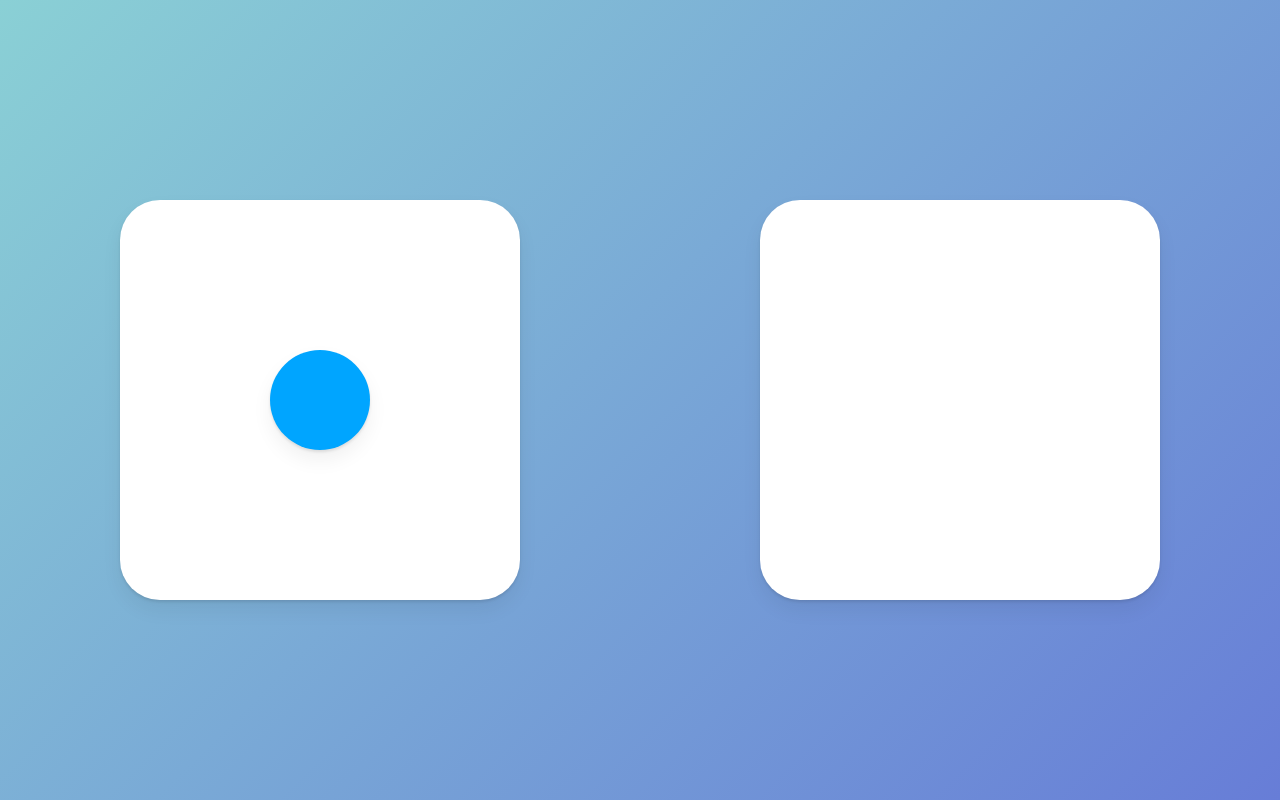
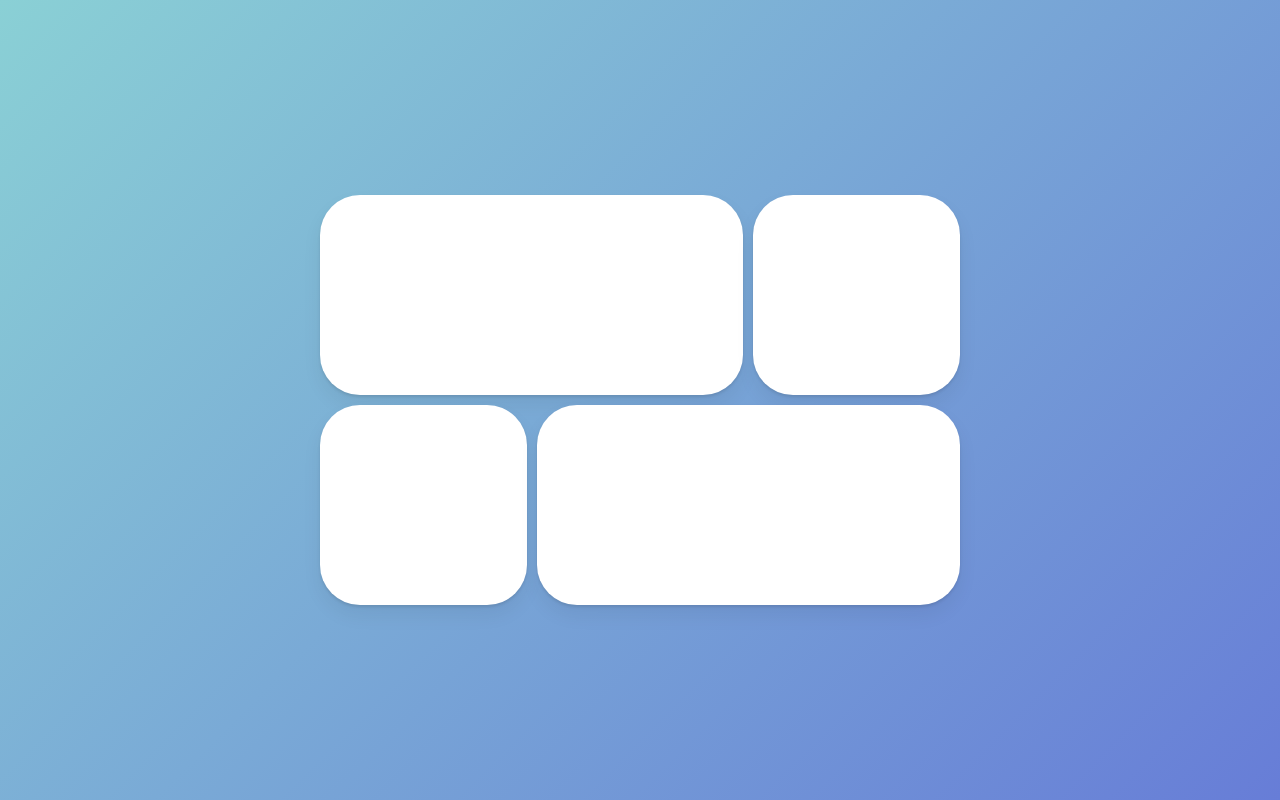
Before and after one commit to sadpu111/react-animation, a React (Create React App) app: page / in a window 1280 px wide. Built offline with nearby package versions, Linux system fonts and the light colour scheme.

Commit message:
animation example 1

```diff
--- a/src/App.tsx
+++ b/src/App.tsx
@@ -1,8 +1,8 @@
-import { motion } from "framer-motion";
+import { AnimatePresence, motion } from "framer-motion";
 import { useState } from "react";
 import styled from "styled-components";
 
-const Wrapper = styled(motion.div)`
+const Wrapper = styled.div`
   height: 100vh;
   width: 100vw;
   display: flex;
@@ -10,40 +10,61 @@
   align-items: center;
 `;
 
+const Grid = styled.div`
+  display: grid;
+  grid-template-columns: repeat(3, 1fr);
+  width: 50vw;
+  gap: 10px;
+  div:first-child,
+  div:last-child {
+    grid-column: span 2;
+  }
+`;
+
 const Box = styled(motion.div)`
-  width: 400px;
-  height: 400px;
   background-color: rgba(255, 255, 255, 1);
   border-radius: 40px;
+  height: 200px;
+  box-shadow: 0 2px 3px rgba(0, 0, 0, 0.1), 0 10px 20px rgba(0, 0, 0, 0.06);
+`;
+
+const Overlay = styled(motion.div)`
+  width: 100%;
+  height: 100%;
+  position: absolute;
   display: flex;
   justify-content: center;
   align-items: center;
-  box-shadow: 0 2px 3px rgba(0, 0, 0, 0.1), 0 10px 20px rgba(0, 0, 0, 0.06);
 `;
 
-const Circle = styled(motion.div)`
-  background-color: #00a5ff;
-  height: 100px;
-  width: 100px;
-  box-shadow: 0 2px 3px rgba(0, 0, 0, 0.1), 0 10px 20px rgba(0, 0, 0, 0.06);
-`;
-
+const overlay = {
+  hidden: { backgroundColor: "rgba(0, 0, 0, 0)" },
+  visible: { backgroundColor: "rgba(0, 0, 0, 0.5)" },
+  exit: { backgroundColor: "rgba(0, 0, 0, 0)" },
+};
 
 function App() {
-  const [clicked, setClicked] = useState(false);
-  const toggleClicked = () => setClicked((prev) => !prev);
+  const [id, setId] = useState<null | string>(null);
   return (
-    <Wrapper onClick={toggleClicked}>
-      <Box>
-        {!clicked ? (
-          <Circle layoutId="circle" style={{ borderRadius: 50 }} />
+    <Wrapper>
+      <Grid>
+        {["1", "2", "3", "4"].map((n) => (
+          <Box onClick={() => setId(n)} key={n} layoutId={n} />
+        ))}
+      </Grid>
+      <AnimatePresence>
+        {id ? (
+          <Overlay
+            variants={overlay}
+            onClick={() => setId(null)}
+            initial="hidden"
+            animate="visible"
+            exit="exit"
+          >
+            <Box layoutId={id} style={{ width: 400, height: 200 }} />
+          </Overlay>
         ) : null}
-      </Box>
-      <Box>
-        {clicked ? (
-          <Circle layoutId="circle" style={{ borderRadius: 0, scale: 2 }} />
-        ) : null}
-      </Box>
+      </AnimatePresence>
     </Wrapper>
   );
 }
```
